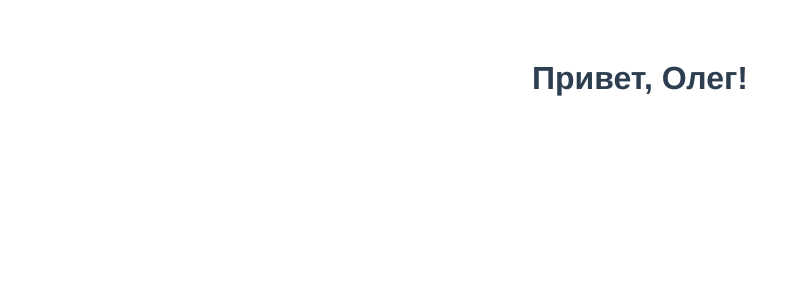
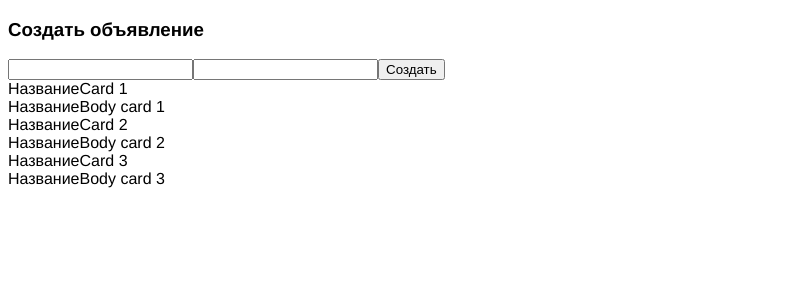
Before and after one commit to Zagorevsky/board-vue, a Vue app: page / in a window 1280 px wide. Shown: the top 300 px of the page, without its empty margins (0-800 px from the left). Built offline with nearby package versions, Linux system fonts and the light colour scheme.

Commit message:
feat: CardForm, CardList

```diff
--- a/src/App.vue
+++ b/src/App.vue
@@ -1,14 +1,31 @@
 <template>
-  <HelloWorld msg="Привет, Олег!"/>
+  <div class="app">
+    <card-form @create="createCard" />
+    <card-list :cards="cards" />
+  </div>
 </template>
 
 <script>
-import HelloWorld from './components/HelloWorld.vue'
+import CardForm from './components/CardForm'
+import CardList from './components/CardList'
 
 export default {
-  name: 'App',
   components: {
-    HelloWorld
+    CardForm, CardList
+  },
+  data() {
+    return {
+      cards: [
+        { id: 1, title: 'Card 1', body: 'Body card 1' },
+        { id: 2, title: 'Card 2', body: 'Body card 2' },
+        { id: 3, title: 'Card 3', body: 'Body card 3' },
+      ],
+    }
+  },
+  methods: {
+    createCard(card) {
+      this.cards.push(card)
+    }
   }
 }
 </script>
@@ -18,8 +35,5 @@ export default {
   font-family: Avenir, Helvetica, Arial, sans-serif;
   -webkit-font-smoothing: antialiased;
   -moz-osx-font-smoothing: grayscale;
-  text-align: center;
-  color: #2c3e50;
-  margin-top: 60px;
 }
 </style>
--- /dev/null
+++ b/src/components/CardForm.vue
@@ -0,0 +1,35 @@
+<template>
+  <form @submit.prevent>
+    <h3>Создать объявление</h3>
+    <input v-model="card.title" type="text">
+    <input v-model="card.body" type="text">
+    <button @click="createCard">Создать</button>
+  </form>
+</template>
+
+<script>
+export default {
+  data() {
+    return {
+      card: {
+        title: '',
+        bodt: '',
+      }
+    }
+  },
+  methods: {
+    createCard() {
+      this.card.id = Date.now();
+      this.$emit('create', this.card)
+      this.card = {
+        title: '',
+        body: '',
+      }
+
+    },
+  }
+}
+</script>
+
+<style scoped>
+</style>
--- /dev/null
+++ b/src/components/CardList.vue
@@ -0,0 +1,21 @@
+<template>
+  <div class="card"
+  v-for="card in cards" :key="card.id" >
+    <div>Название{{ card.title }}</div>
+    <div>Название{{ card.body }}</div>
+  </div>
+</template>
+
+<script>
+export default {
+  props: {
+    cards: {
+      type: Array,
+      required: true,
+    }
+  }
+}
+</script>
+
+<style scoped>
+</style>
--- a/src/components/HelloWorld.vue
+++ /dev/null
@@ -1,32 +0,0 @@
-<template>
-  <div class="hello">
-    <h1>{{ msg }}</h1>
-  </div>
-</template>
-
-<script>
-export default {
-  name: 'HelloWorld',
-  props: {
-    msg: String
-  }
-}
-</script>
-
-<!-- Add "scoped" attribute to limit CSS to this component only -->
-<style scoped>
-h3 {
-  margin: 40px 0 0;
-}
-ul {
-  list-style-type: none;
-  padding: 0;
-}
-li {
-  display: inline-block;
-  margin: 0 10px;
-}
-a {
-  color: #42b983;
-}
-</style>
```
